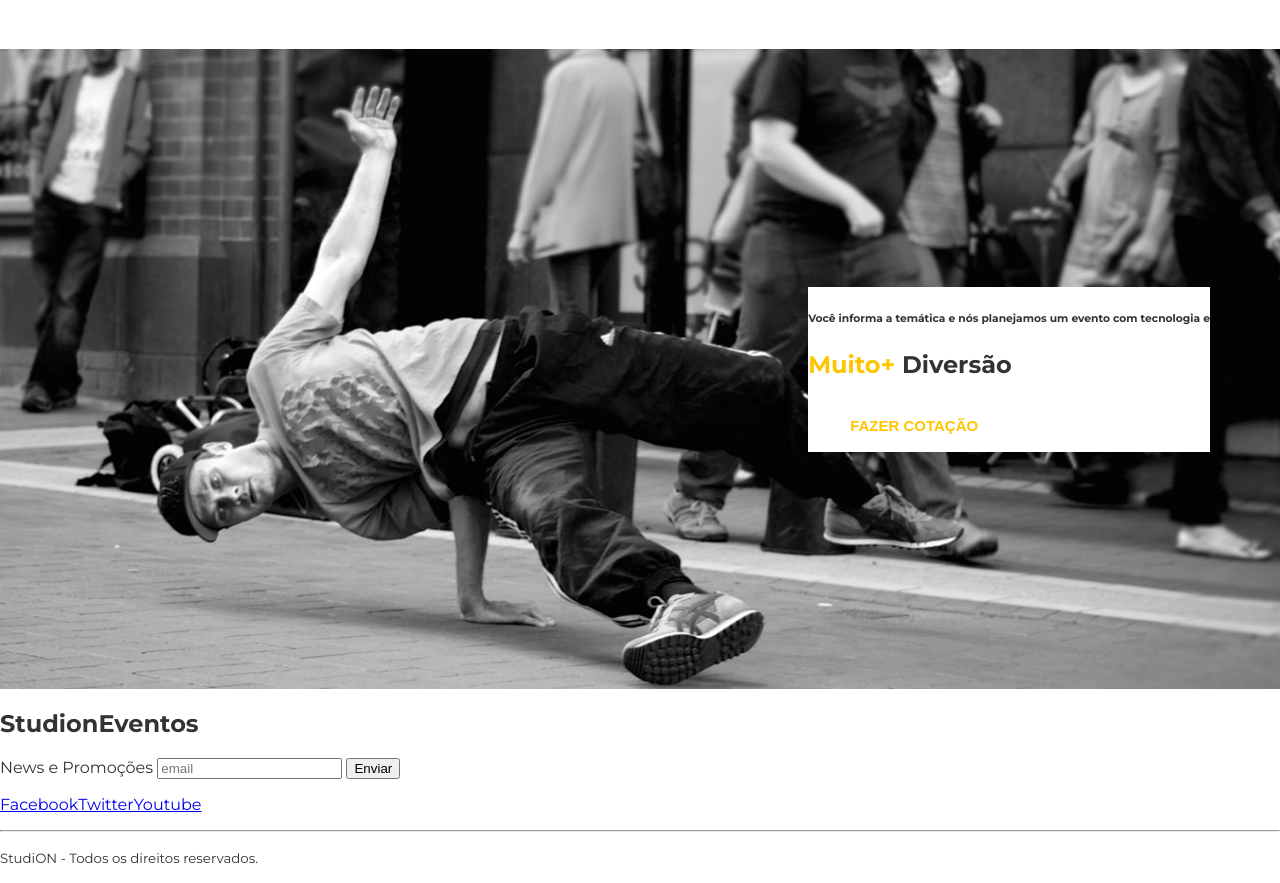
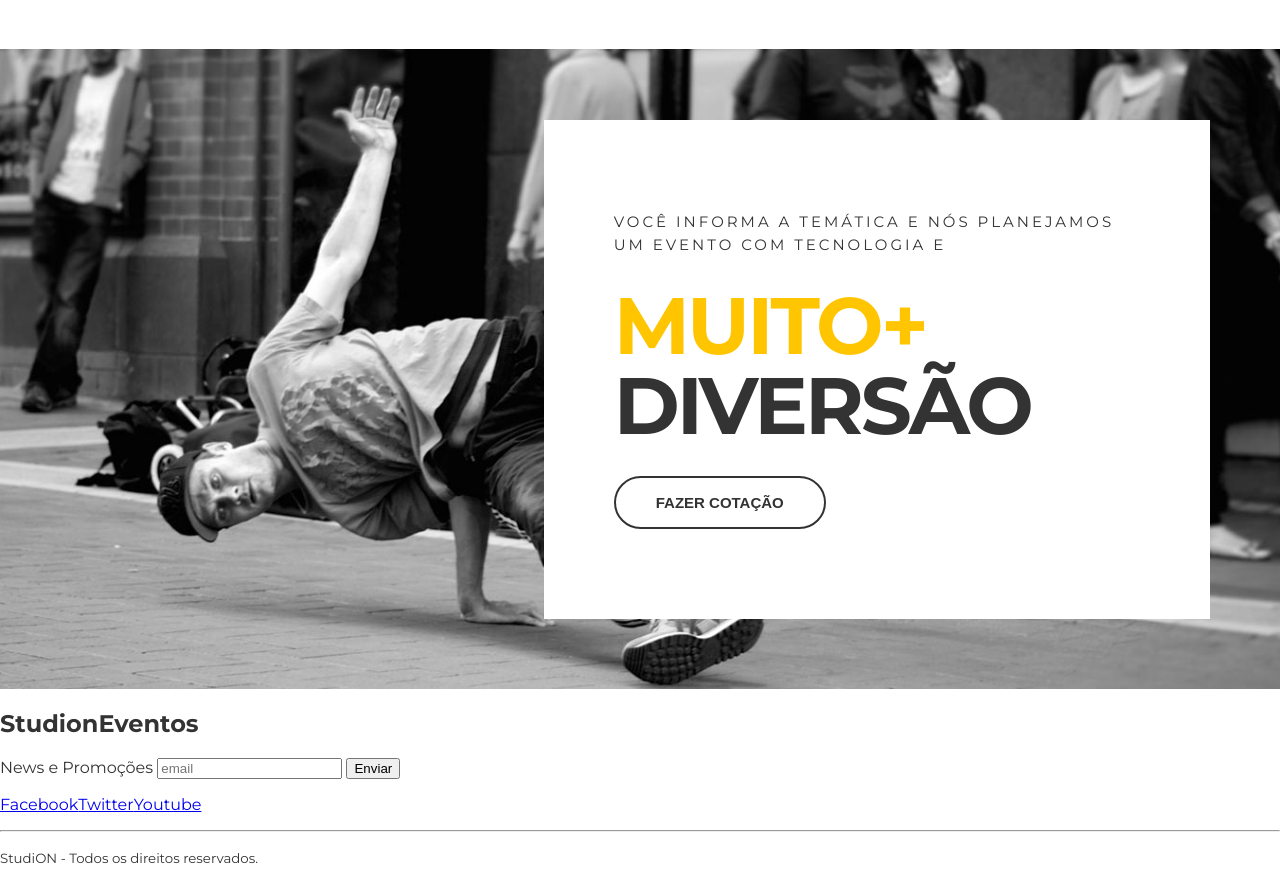
Before and after one commit to eduardoaraujogomes/studion, a website: page src/index.html in a window 1280 px wide. Shown: the part 1580-2463 px from the top of the page. Drawn offline with Linux system fonts and the light colour scheme.

Commit message:
feat(quote): styled the quote container

```diff
--- a/src/style.css
+++ b/src/style.css
@@ -241,5 +241,35 @@ ul {
 
 .quote__copy {
   background-color: #FFF;
+  padding: 5.625rem 4.375rem
+}
+
+.quote__copy h6 {
+  font-size: .9375rem;
+  font-weight: 400;
+  letter-spacing: .1875rem;
+  line-height: 1.4375rem;
+  max-width: 53ch;
+  text-transform: uppercase;
+  margin: 0;
+}
+
+.quote__copy h2 {
+  font-size: 5rem;
+  line-height: 5rem;
+  text-transform: uppercase;
+  letter-spacing: -.1875rem;
+  margin: 1.875rem 0;
 
 }
+
+.quote__copy h2 span {
+  display: block;
+}
+
+.btn--quote {
+  color: var(--color-copy);
+  border-color: var(--color-copy);
+  background: unset;
+
+}
```
